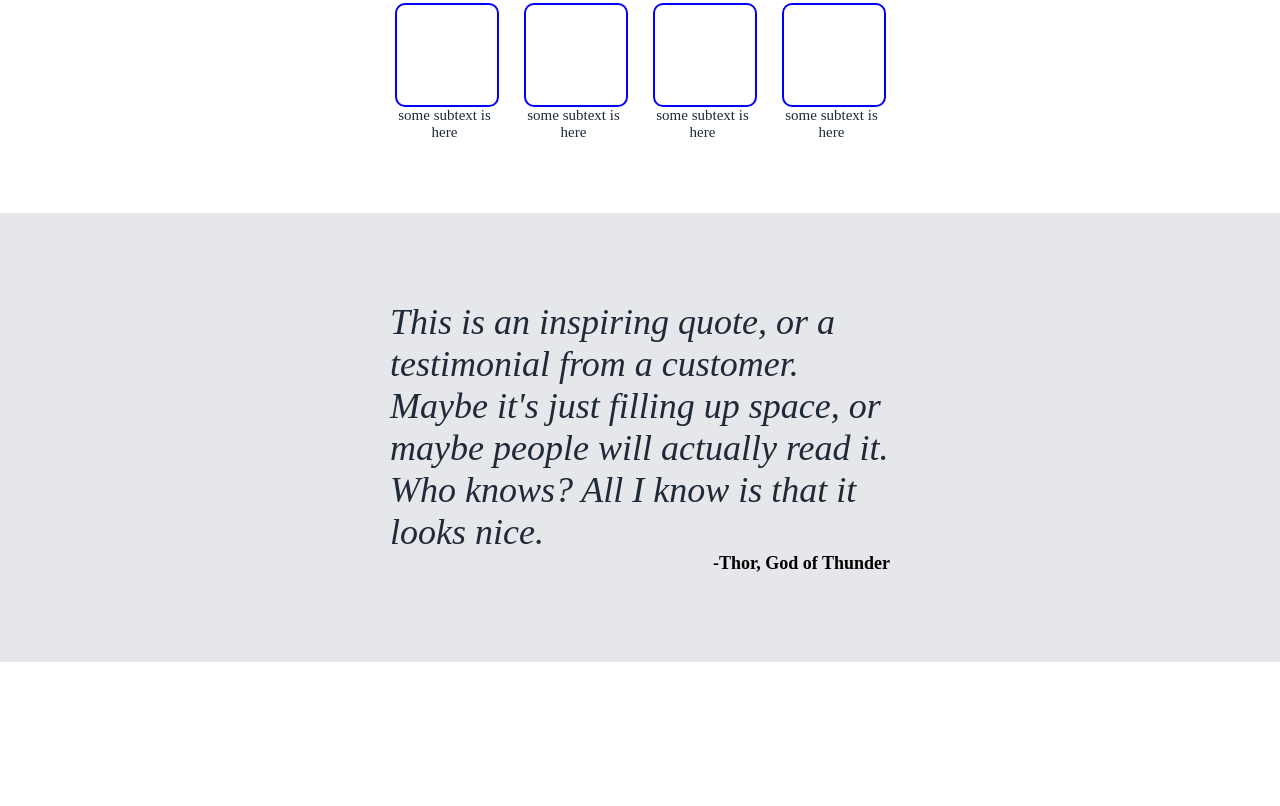
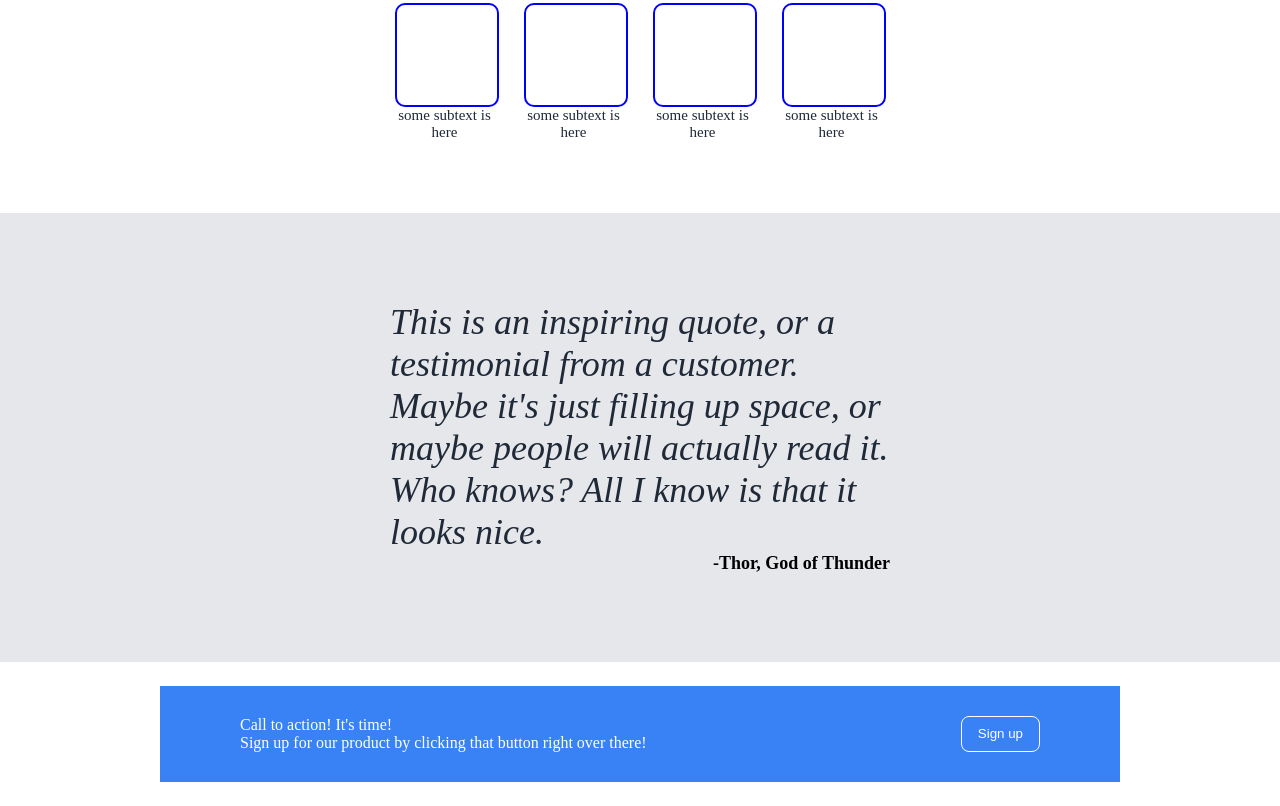
Before and after one commit to mike-344/landing-page, a plain HTML site: page index.html in a window 1280 px wide. Shown: the part 571-1377 px from the top of the page. Before the commit the page ends 1233 px from the top, so only its background shows below. Drawn offline with Linux system fonts and the light colour scheme.

Commit message:
Create call to action prompt

```diff
--- a/index.html
+++ b/index.html
@@ -61,5 +61,17 @@
             <div class="speaker">-Thor, God of Thunder</div>
            </div>
         </div>
+
+    <div class="call-to-container">
+      <div class="whole">
+        <div class="left">
+            <div>Call to action! It's time!</div>
+            <div class="bottom">Sign up for our product by clicking that button right over there!</div>
+        </div>
+        <button class="other-button">Sign up</button>
+      </div>
+    </div>
+
+
     </body>
 </html>
--- a/style.css
+++ b/style.css
@@ -144,3 +144,38 @@ img {
     border: 0;
     border-radius: 8px;
 }
+
+.call-to-container{
+    display: flex;
+    justify-content: center;
+    align-items: center;
+}
+
+.whole{
+    display: flex;
+    background-color: #3882F6;
+    color: white;
+    padding-top: 30px;
+    padding-bottom: 30px;
+    padding-left: 80px;
+    padding-right: 80px;
+    margin-top: 24px;
+    margin-bottom: 24px;
+    margin-left: 104px;
+    margin-right: 104px;
+    width: 800px
+}
+
+.other-button{
+    background-color: #3882F6;
+    color: white;
+    border: 1px solid white;
+    border-radius: 8px;
+    padding-left: 16px;
+    padding-right: 16px;
+
+
+}
+.left{
+    margin-right: auto;
+}
```
